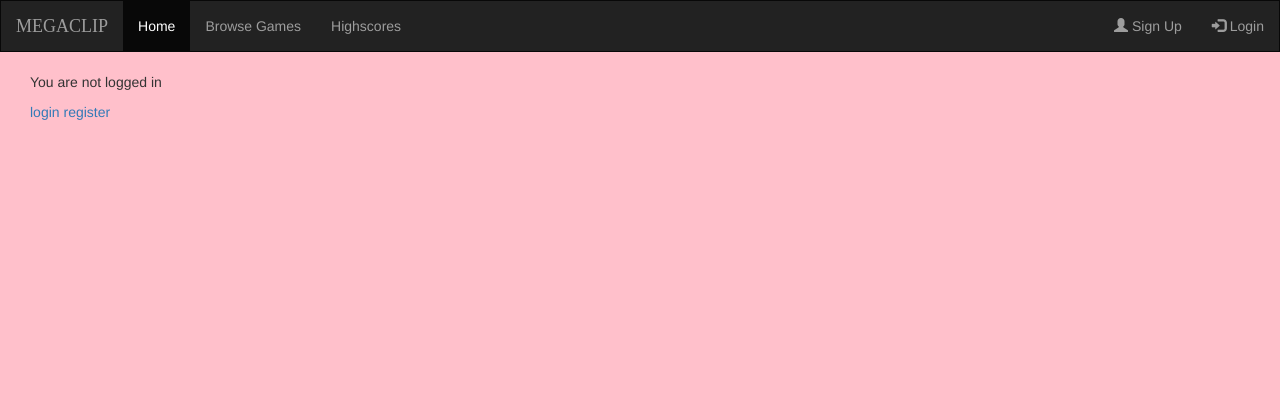
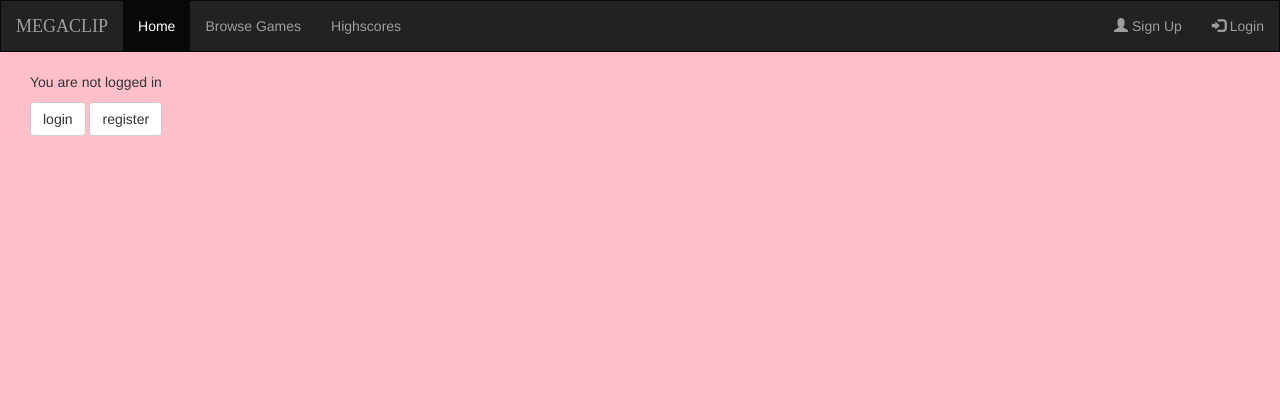
Before and after one commit to oheinonen/wsd2019_project, a Django app: page / in a window 1280 px wide. Shown: the top 420 px of the page. Run offline with Django 3.2, Linux system fonts and the light colour scheme; some libraries are stand-ins or nearby versions.

Commit message:
added button to home.html

```diff
--- a/templates/home.html
+++ b/templates/home.html
@@ -28,7 +28,7 @@
 
         <h2>{{game.name}}</h2>
 
-        <a href="{% url 'game-detail' game.name %}">Play {{ game.name }}</a> <br>
+        <a href="{% url 'game-detail' game.name %}" class="btn btn-default">Play {{ game.name }}</a> <br>
         <p>Game developed by {{ game.developer }}</p>
 
       {% endif %}
@@ -36,15 +36,15 @@
     {% endfor %}
       <h2>Want to play more games?</h2>
 
-      <a href="{% url 'browse_games' %}"> Buy More Here!</a>
+      <a href="{% url 'browse_games' %}" class="btn btn-default"> Buy More Here!</a>
 
     {% endif %}
 
 {% else %}
 
   <p>You are not logged in</p>
-  <a href="{% url 'login' %}">login</a>
-  <a href="{% url 'signup' %}">register</a>
+  <a href="{% url 'login' %}" class="btn btn-default">login</a>
+  <a href="{% url 'signup' %}" class="btn btn-default">register</a>
 
 {% endif %}
 {% endblock content %}
```
Also changed, not shown: db.sqlite3.
